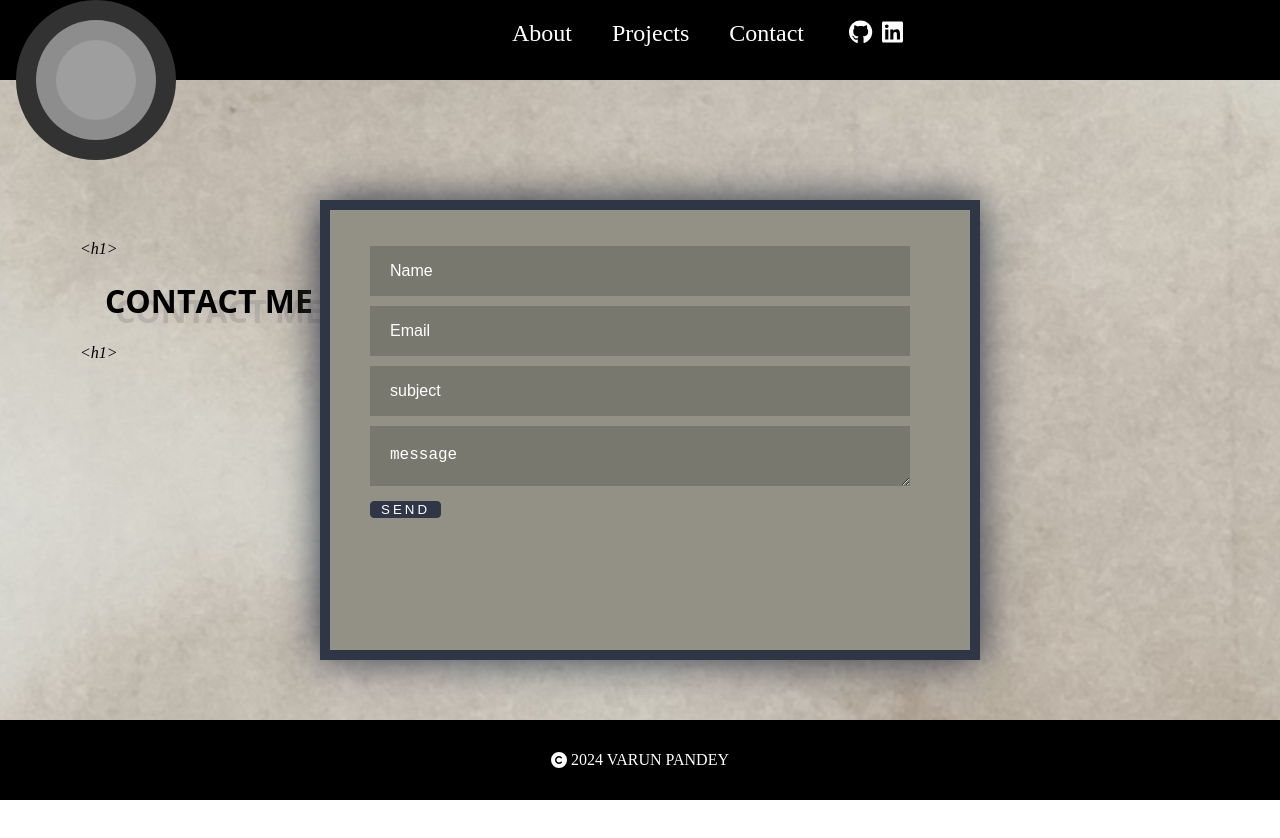
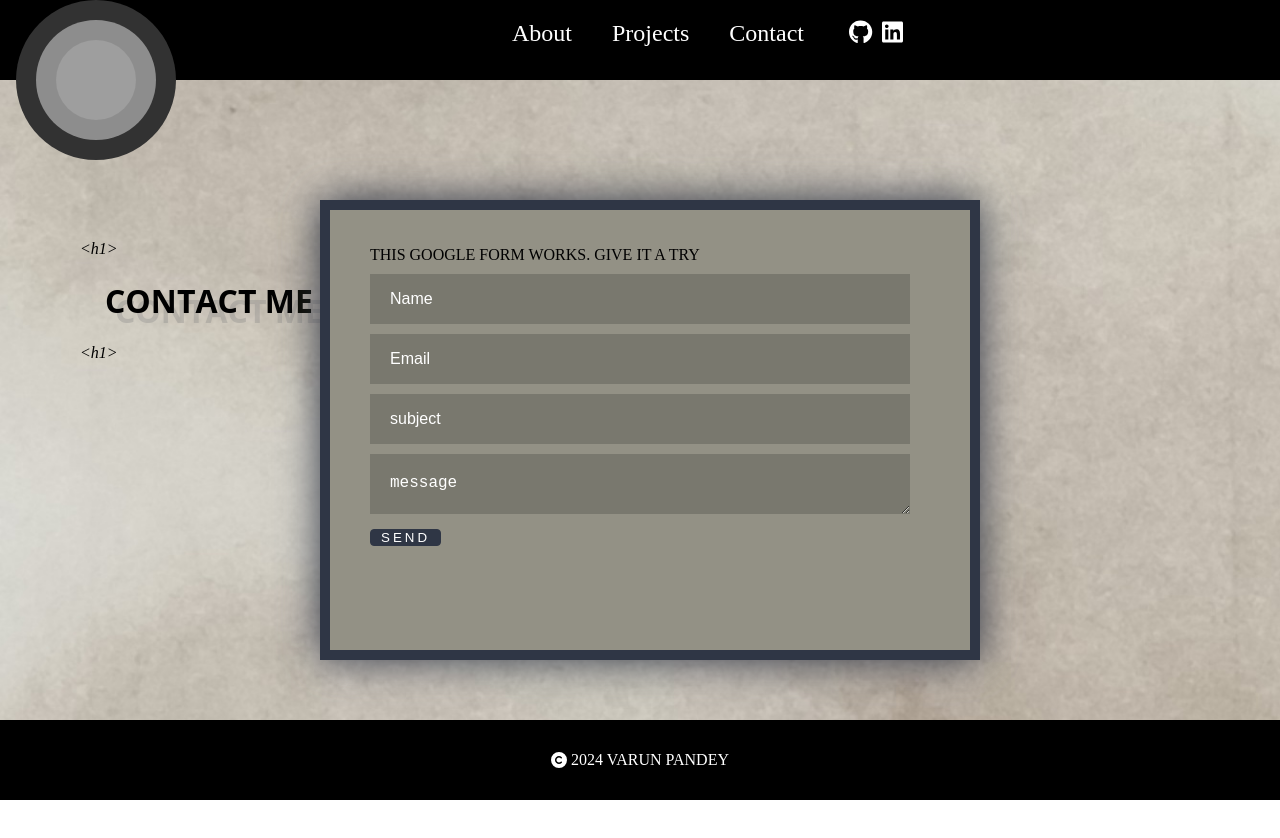
Before and after one commit to Varunp01/Portfolio, a React (Vite) app: page /contact in a window 1280 px wide. Shown: the top 838 px of the page. Built offline with nearby package versions, Linux system fonts and the light colour scheme; grey boxes are pictures that could not be loaded.

Commit message:
adding files

```diff
--- a/src/Contact.css
+++ b/src/Contact.css
@@ -27,7 +27,9 @@
     overflow: visible;
     /* background-color: aliceblue; */
 }
-
+.blockContainer{
+    overflow: scroll;
+}
 li {
     list-style:none;
     margin-bottom: 10px;
--- a/src/Contact.jsx
+++ b/src/Contact.jsx
@@ -22,9 +22,11 @@ export default function Contact() {
         .then(
           () => {
             console.log('SUCCESS!');
+            alert("YOUR EMAIL IS SENT!");
           },
           (error) => {
             console.log('FAILED...', error.text);
+            alert("SOMETHING IS WRONG WITH THE EMAIL SERVICE...");
           },
         );
     };
@@ -55,6 +57,7 @@ export default function Contact() {
                 <div className="contactForm">
                 <form action="" ref={form} onSubmit={sendEmail}>
                     <ul>
+                        <li>THIS GOOGLE FORM WORKS. GIVE IT A TRY</li>
                         <li className="half"><input type="text" name="user_name" placeholder="Name" required/></li>
                         <li className="half"><input type="email" name="user_email" placeholder="Email" required/></li>
                         <li><input type="text" name="subject" placeholder="subject" required/></li>
--- a/src/Layout.jsx
+++ b/src/Layout.jsx
@@ -30,7 +30,7 @@ export default function Layout() {
                     &nbsp;&nbsp;&nbsp;&nbsp;&nbsp;&nbsp;&nbsp;&nbsp;&nbsp;&nbsp;
                     <span>
                         <a className="social-icon" href="https://github.com/Varunp01"><FontAwesomeIcon icon={faGithub}></FontAwesomeIcon></a>
-                        <a className="social-icon" href="https://www.linkdin.com/in/varun-pandey-109514274"><FontAwesomeIcon icon={faLinkedin}></FontAwesomeIcon></a>
+                        <a className="social-icon" href="https://www.linkedin.com/in/varun-pandey-109514274/"><FontAwesomeIcon icon={faLinkedin}></FontAwesomeIcon></a>
                     </span>
                 </div>
             </div>
```
